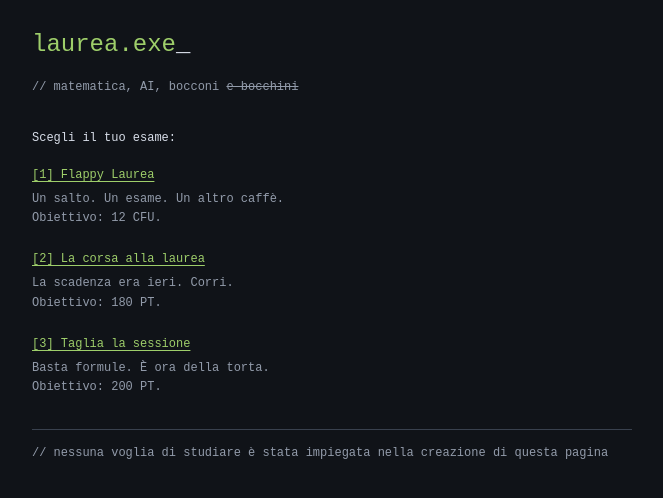
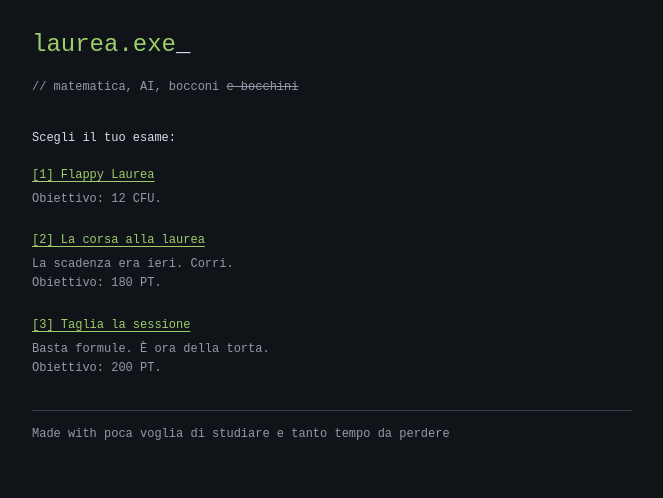
Before and after one commit to billy4479/laurea, a SvelteKit app: page / in a window 1280 px wide. Shown: the top 498 px of the page, without its empty margins (308-971 px from the left). Built offline with nearby package versions, Linux system fonts and the light colour scheme; a web font is replaced by a local one.

Commit message:
menu: personalizza i testi della pagina iniziale

```diff
--- a/src/lib/games/catalog.ts
+++ b/src/lib/games/catalog.ts
@@ -2,7 +2,7 @@ export const games = [
 	{
 		id: 1,
 		title: 'Flappy Laurea',
-		subtitle: 'Un salto. Un esame. Un altro caffè.',
+		subtitle: '',
 		instructions:
 			'Tocca per saltare e passa tra gli esami. Ogni passaggio vale un CFU. Il ritmo aumenta col tempo: la linea rossa segna il traguardo. Non toccare i bordi!',
 		controls: 'Tocca lo schermo · oppure Spazio',
--- a/src/routes/+page.svelte
+++ b/src/routes/+page.svelte
@@ -5,10 +5,6 @@
 
 <svelte:head>
 	<title>laurea.exe</title>
-	<meta
-		name="description"
-		content="Mi sono laureato. Nel dubbio, ho fatto tre giochini. Grazie di essere qui!"
-	/>
 </svelte:head>
 
 <main class="menu page">
@@ -21,10 +17,13 @@
 			{#each games as game (game.id)}
 				<li>
 					<a href={resolve('/g/[id]', { id: String(game.id) })}>[{game.id}] {game.title}</a>
-					<p class="muted">{game.subtitle}<br />Obiettivo: {game.goal} {game.unit}.</p>
+					<p class="muted">
+						{#if game.subtitle}{game.subtitle}<br />{/if}Obiettivo: {game.goal}
+						{game.unit}.
+					</p>
 				</li>
 			{/each}
 		</ol>
 	</nav>
-	<footer>// nessuna voglia di studiare è stata impiegata nella creazione di questa pagina</footer>
+	<footer>Made with poca voglia di studiare e tanto tempo da perdere</footer>
 </main>
```
